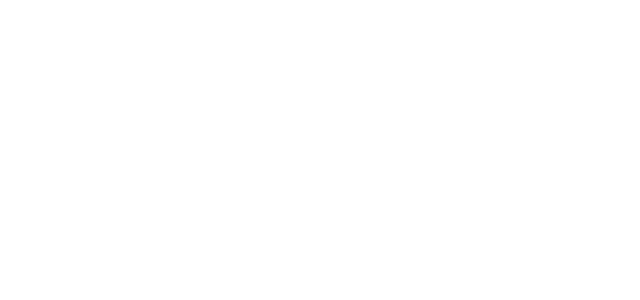
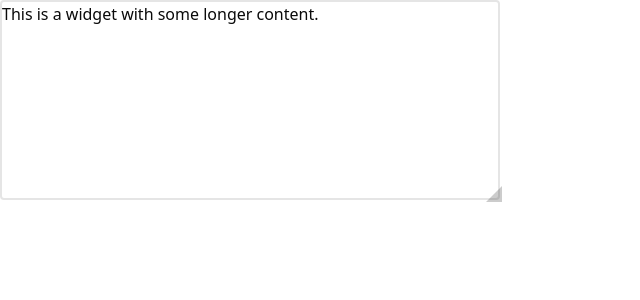
Before and after one commit to syntaxbullet/productivity-tools, a React (Vite) app: page / in a window 1280 px wide. Shown: the top 300 px of the page, without its empty margins (0-640 px from the left). Built offline with nearby package versions, Linux system fonts and the light colour scheme.

Commit message:
feat: max and min width constraints.

```diff
--- /dev/null
+++ b/src/components/widgets/CustomResizeHandle.tsx
@@ -0,0 +1,35 @@
+import React from 'react';
+
+type CustomResizeHandleProps = React.HTMLProps<HTMLSpanElement> & {
+  handleAxis?: any;
+};
+
+export const CustomResizeHandle = React.forwardRef<
+  HTMLSpanElement,
+  CustomResizeHandleProps
+>(function CustomResizeHandle(props, ref) {
+  // Filter out non-DOM props like handleAxis
+  // eslint-disable-next-line @typescript-eslint/no-unused-vars
+  const { handleAxis, ...rest } = props;
+  return (
+    <span
+      ref={ref}
+      className="custom-resize-handle"
+      onPointerDown={(e) => e.stopPropagation()}
+      onTouchStart={(e) => e.stopPropagation()}
+      tabIndex={0}
+      role="slider"
+      aria-label="Resize widget"
+      {...rest}
+    >
+      <svg
+        width="100%"
+        height="100%"
+        viewBox="0 0 20 20"
+        preserveAspectRatio="none"
+      >
+        <polyline points="20,0 20,20 0,20" fill="rgba(0, 0, 0, 0.2)" />
+      </svg>
+    </span>
+  );
+});
--- a/src/components/widgets/GenericWidget.tsx
+++ b/src/components/widgets/GenericWidget.tsx
@@ -1,58 +1,60 @@
 import { useDraggable } from '@dnd-kit/core';
-import { useEffect, useMemo, useRef, useState, CSSProperties } from 'react';
-import { useWidgetStore } from '@/stores/WidgetStore';
+import { useMemo, useRef, CSSProperties } from 'react';
 import { ResizableBox } from 'react-resizable';
 import 'react-resizable/css/styles.css';
 
-// Define a custom handle that stops propagation.
-const customResizeHandle = (
-  <span
-    className="custom-resize-handle"
-    onPointerDown={(e) => e.stopPropagation()}
-    onTouchStart={(e) => e.stopPropagation()}
-    style={{
-      position: 'absolute' as const,
-      right: 0,
-      bottom: 0,
-      width: '16px',
-      height: '16px',
-      cursor: 'se-resize',
-      background: 'transparent',
-    }}
-  >
-    <svg
-      width="100%"
-      height="100%"
-      viewBox="0 0 20 20"
-      preserveAspectRatio="none"
-    >
-      <polyline points="20,0 20,20 0,20" fill="rgba(0, 0, 0, 0.2)" />
-    </svg>
-  </span>
-);
+import { useWidgetStore } from '@/stores/WidgetStore';
+import { CustomResizeHandle } from './CustomResizeHandle';
+import { useWidgetRegistration } from './useWidgetRegistration';
+import type { Widget } from '@/stores/WidgetStore';
+
+interface WidgetProps {
+  children: React.ReactNode;
+  id: string;
+  type: string;
+  data?: Widget['data'];
+  minWidth?: number;
+  minHeight?: number;
+  maxWidth?: number;
+  maxHeight?: number;
+}
 
 export function GenericWidget({
   children,
   id,
   type,
   data,
-}: {
-  children: React.ReactNode;
-  id: string;
-  type: string;
-  data?: any;
-}) {
+  minWidth,
+  minHeight,
+  maxWidth,
+  maxHeight,
+}: WidgetProps) {
   const { attributes, listeners, setNodeRef, transform, node } = useDraggable({
     id,
   });
   const { addWidget } = useWidgetStore();
   const didRegister = useRef(false);
-  const [_isHovered, setIsHovered] = useState(false);
-  const widget = useWidgetStore((s) => s.widgets[id]);
+  const widget: Widget | undefined = useWidgetStore((s) => s.widgets[id]);
   const updateWidget = useWidgetStore((s) => s.updateWidget);
   const translateX = transform?.x ?? 0;
   const translateY = transform?.y ?? 0;
 
+  // Register the widget in the global store if it doesn't exist yet
+  useWidgetRegistration({
+    widget,
+    node,
+    didRegister,
+    id,
+    type,
+    addWidget,
+    data,
+    minWidth,
+    minHeight,
+    maxWidth,
+    maxHeight,
+  });
+
+  // Compute the widget's absolute position and size, including drag transform
   const style = useMemo(
     (): CSSProperties => ({
       transform: `translate(${translateX}px, ${translateY}px)`,
@@ -67,44 +69,33 @@
     [translateX, translateY, widget]
   );
 
-  useEffect(() => {
-    if (!widget && node?.current && !didRegister.current) {
-      didRegister.current = true;
-      const rect = node.current.getBoundingClientRect();
-      addWidget({
-        id,
-        type: type,
-        position: { x: 0, y: 0 },
-        size: {
-          width: rect.width,
-          height: rect.height,
-        },
-        initialSize: {
-          width: rect.width,
-          height: rect.height,
-        },
-        zIndex: 1,
-        data: data || {},
-      });
-    }
-  }, [widget, id, addWidget, node]);
-
   return (
     <div
       ref={setNodeRef}
       {...listeners}
       {...attributes}
       style={style}
-      className="w-fit h-fitbg-background border-2 rounded absolute"
-      onPointerOver={() => setIsHovered(true)}
-      onPointerLeave={() => setIsHovered(false)}
+      className="w-fit h-fit bg-background border-2 rounded widget"
+      tabIndex={0}
+      role="region"
+      aria-label={`Widget ${id}`}
     >
       {widget ? (
         <ResizableBox
           width={widget.size.width}
           height={widget.size.height}
-          minConstraints={[widget.initialSize.width, widget.initialSize.height]}
-          handle={customResizeHandle}
+          minConstraints={[
+            typeof minWidth === 'number' ? minWidth : widget.initialSize.width,
+            typeof minHeight === 'number'
+              ? minHeight
+              : widget.initialSize.height,
+          ]}
+          maxConstraints={
+            typeof maxWidth === 'number' && typeof maxHeight === 'number'
+              ? [maxWidth, maxHeight]
+              : undefined
+          }
+          handle={<CustomResizeHandle />}
           onResize={(_e, data) => {
             updateWidget(id, { size: data.size });
           }}
--- /dev/null
+++ b/src/components/widgets/useWidgetRegistration.ts
@@ -0,0 +1,76 @@
+import { useEffect, RefObject, MutableRefObject } from 'react';
+import type { Widget } from '@/stores/WidgetStore';
+
+interface WidgetRegistrationParams {
+  widget: Widget | undefined;
+  node:
+    | RefObject<HTMLElement>
+    | MutableRefObject<HTMLElement | null>
+    | undefined;
+  didRegister: MutableRefObject<boolean>;
+  id: string;
+  type: string;
+  addWidget: (widget: Widget) => void;
+  data?: Widget['data'];
+  minWidth?: number;
+  minHeight?: number;
+  maxWidth?: number;
+  maxHeight?: number;
+}
+
+export function useWidgetRegistration({
+  widget,
+  node,
+  didRegister,
+  id,
+  type,
+  addWidget,
+  data,
+  minWidth,
+  minHeight,
+  maxWidth,
+  maxHeight,
+}: WidgetRegistrationParams): void {
+  useEffect(() => {
+    if (!widget && node?.current && !didRegister.current) {
+      didRegister.current = true;
+      const rect = node.current.getBoundingClientRect();
+
+      // Clamp width/height to min/max constraints if provided
+      let width = rect.width;
+      let height = rect.height;
+      if (typeof minWidth === 'number') width = Math.max(width, minWidth);
+      if (typeof minHeight === 'number') height = Math.max(height, minHeight);
+      if (typeof maxWidth === 'number') width = Math.min(width, maxWidth);
+      if (typeof maxHeight === 'number') height = Math.min(height, maxHeight);
+
+      addWidget({
+        id,
+        type: type,
+        position: { x: 0, y: 0 },
+        size: {
+          width,
+          height,
+        },
+        initialSize: {
+          width,
+          height,
+        },
+        zIndex: 1,
+        data: data || {},
+      } as Widget);
+    }
+  }, [
+    widget,
+    id,
+    addWidget,
+    node,
+    type,
+    data,
+    didRegister,
+    minWidth,
+    minHeight,
+    maxWidth,
+    maxHeight,
+  ]);
+}
--- a/src/globals.css
+++ b/src/globals.css
@@ -118,3 +118,17 @@
     @apply bg-background text-foreground;
   }
 }
+
+.widget {
+  container-type: size;
+}
+
+.custom-resize-handle {
+  position: absolute;
+  right: 0;
+  bottom: 0;
+  width: 16px;
+  height: 16px;
+  cursor: se-resize;
+  background: transparent;
+}
--- a/src/pages/Home.tsx
+++ b/src/pages/Home.tsx
@@ -1,6 +1,7 @@
 import { DndContext, DragEndEvent } from '@dnd-kit/core';
 import { restrictToWindowEdges } from '@dnd-kit/modifiers';
 import { useWidgetStore } from '@/stores/WidgetStore';
+import { GenericWidget } from '@/components/widgets/GenericWidget';
 
 export default function Home() {
   const updateWidget = useWidgetStore((state) => state.updateWidget);
@@ -19,9 +20,17 @@
   };
 
   return (
-    <DndContext
-      onDragEnd={handleDragEnd}
-      modifiers={[restrictToWindowEdges]}
-    ></DndContext>
+    <DndContext onDragEnd={handleDragEnd} modifiers={[restrictToWindowEdges]}>
+      <GenericWidget
+        id="debug"
+        type="debug"
+        minWidth={500}
+        minHeight={200}
+        maxHeight={800}
+        maxWidth={800}
+      >
+        <div className="debug">This is a widget with some longer content.</div>
+      </GenericWidget>
+    </DndContext>
   );
 }
```
